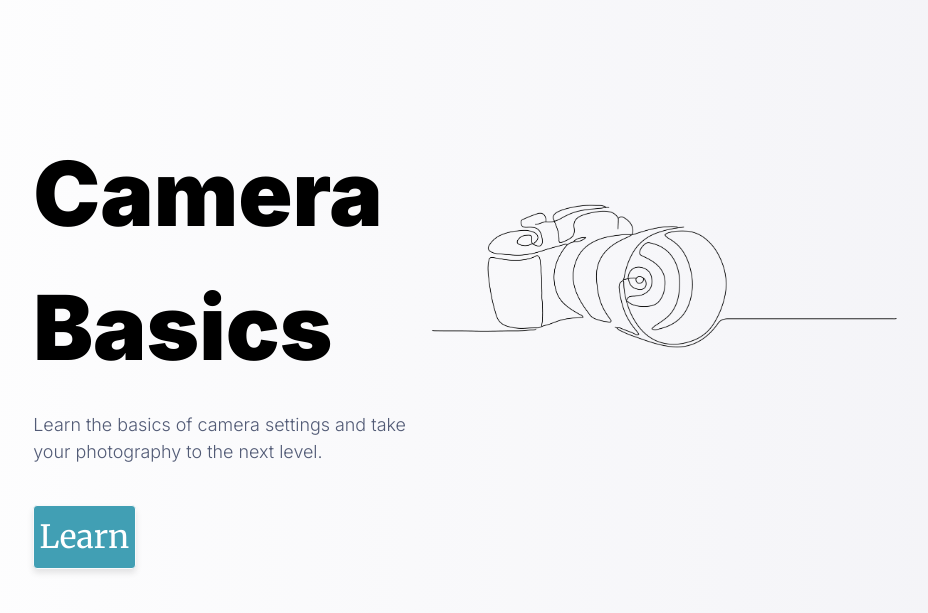
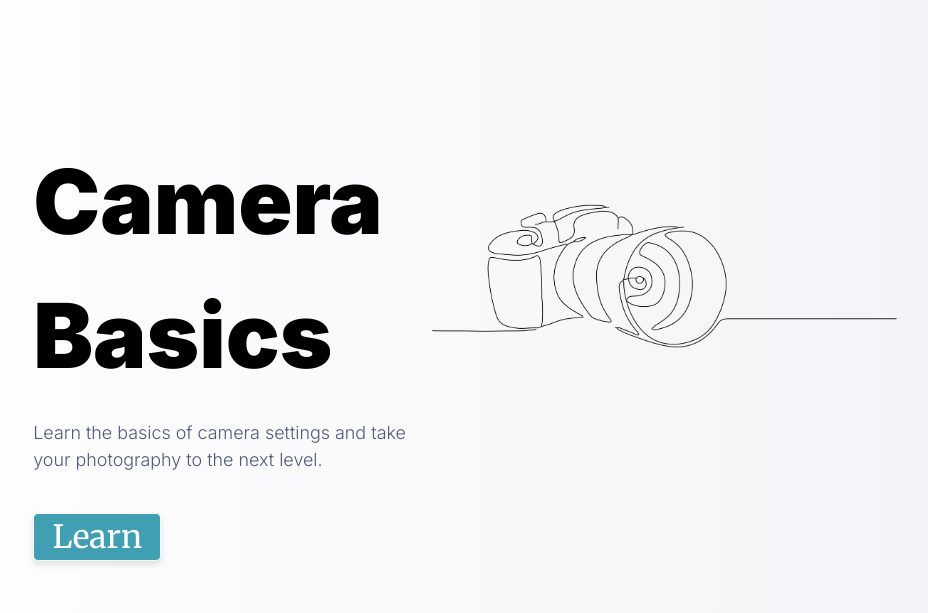
Before and after one commit to popi-x/UI-final-project, a Flask app: page / in a window 1280 px wide. Shown: the part 67-680 px from the top of the page, without its empty margins (229-1157 px from the left). Run offline with Flask 3, Linux system fonts and the light colour scheme; some libraries are stand-ins or nearby versions.

Commit message:
fix issues

```diff
--- a/Static/css/main.css
+++ b/Static/css/main.css
@@ -80,11 +80,12 @@ body {
 
  .homepage-layout .btn{
   background-color: #419FB4;
-  width: 8vw;
-  height: 8vh;
-  font-size: clamp(0.5rem, 4vw, 2rem);
+  width: 10vw;
+  height: 6vh;
+  font-size: clamp(0.5rem, 5vw, 2rem);
   color:white;
   box-shadow: 0 4px 6px rgba(0, 0, 0, 0.1); /* Soft shadow */
+  border-radius: 5px;
  }
 
 
```
